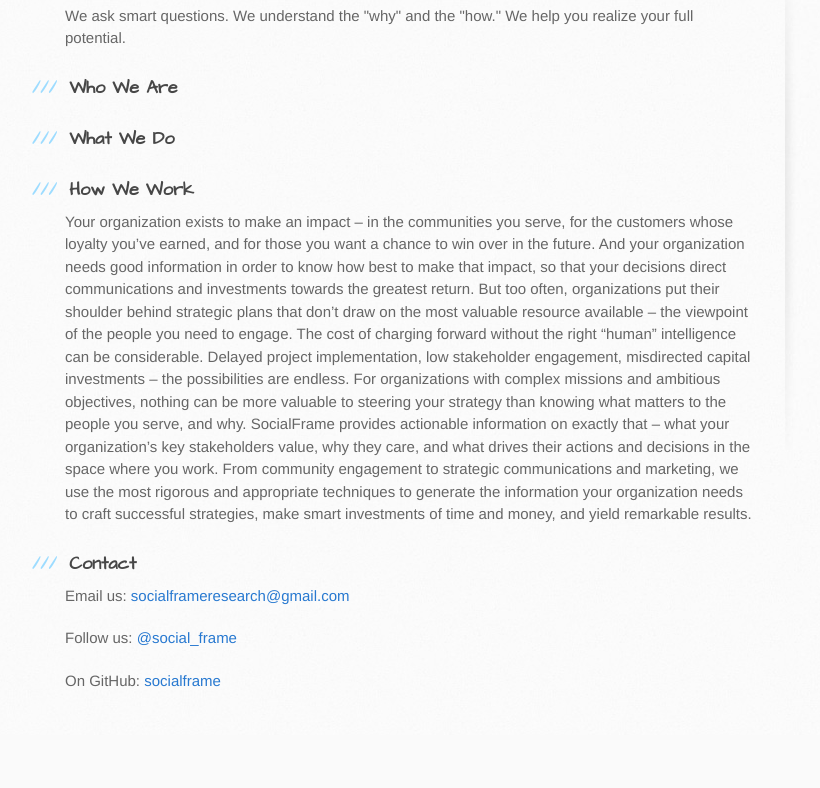
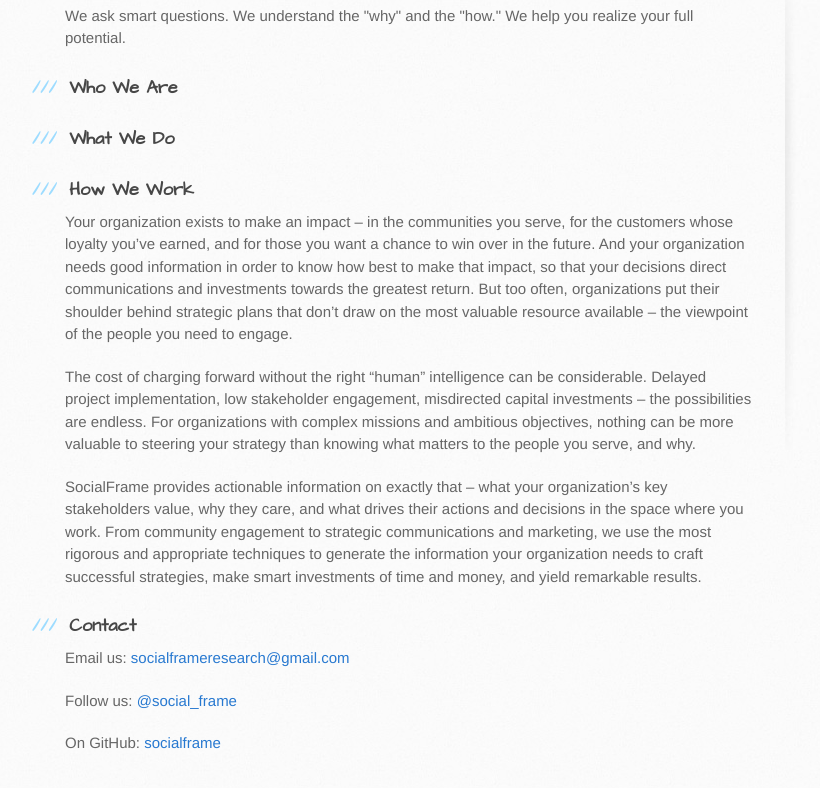
Before and after one commit to dianabelliott/socialframe.github.io, a plain HTML site: page index.html in a window 1280 px wide. Shown: the part 392-1180 px from the top of the page, without its empty margins (105-925 px from the left). Before the commit the page ends 1127 px from the top, so only its background shows below. Drawn offline with Linux system fonts and the light colour scheme.

Commit message:
Update index.html

```diff
--- a/index.html
+++ b/index.html
@@ -40,8 +40,8 @@
 <h3>
 <a id="how-we-work" class="anchor" href="#how-we-work" aria-hidden="true"><span class="octicon octicon-link"></span></a>How We Work</h3>
 <p>Your organization exists to make an impact – in the communities you serve, for the customers whose loyalty you’ve earned, and for those you want a chance to win over in the future. And your organization needs good information in order to know how best to make that impact, so that your decisions direct communications and investments towards the greatest return. But too often, organizations put their shoulder behind strategic plans that don’t draw on the most valuable resource available – the viewpoint of the people you need to engage.
-The cost of charging forward without the right “human” intelligence can be considerable. Delayed project implementation, low stakeholder engagement, misdirected capital investments – the possibilities are endless. For organizations with complex missions and ambitious objectives, nothing can be more valuable to steering your strategy than knowing what matters to the people you serve, and why.
-SocialFrame provides actionable information on exactly that – what your organization’s key stakeholders value, why they care, and what drives their actions and decisions in the space where you work. From community engagement to strategic communications and marketing, we use the most rigorous and appropriate techniques to generate the information your organization needs to craft successful strategies, make smart investments of time and money, and yield remarkable results.
+<p>The cost of charging forward without the right “human” intelligence can be considerable. Delayed project implementation, low stakeholder engagement, misdirected capital investments – the possibilities are endless. For organizations with complex missions and ambitious objectives, nothing can be more valuable to steering your strategy than knowing what matters to the people you serve, and why.</p>
+<p>SocialFrame provides actionable information on exactly that – what your organization’s key stakeholders value, why they care, and what drives their actions and decisions in the space where you work. From community engagement to strategic communications and marketing, we use the most rigorous and appropriate techniques to generate the information your organization needs to craft successful strategies, make smart investments of time and money, and yield remarkable results.</p>
 </p>
 
 <h3>
```
